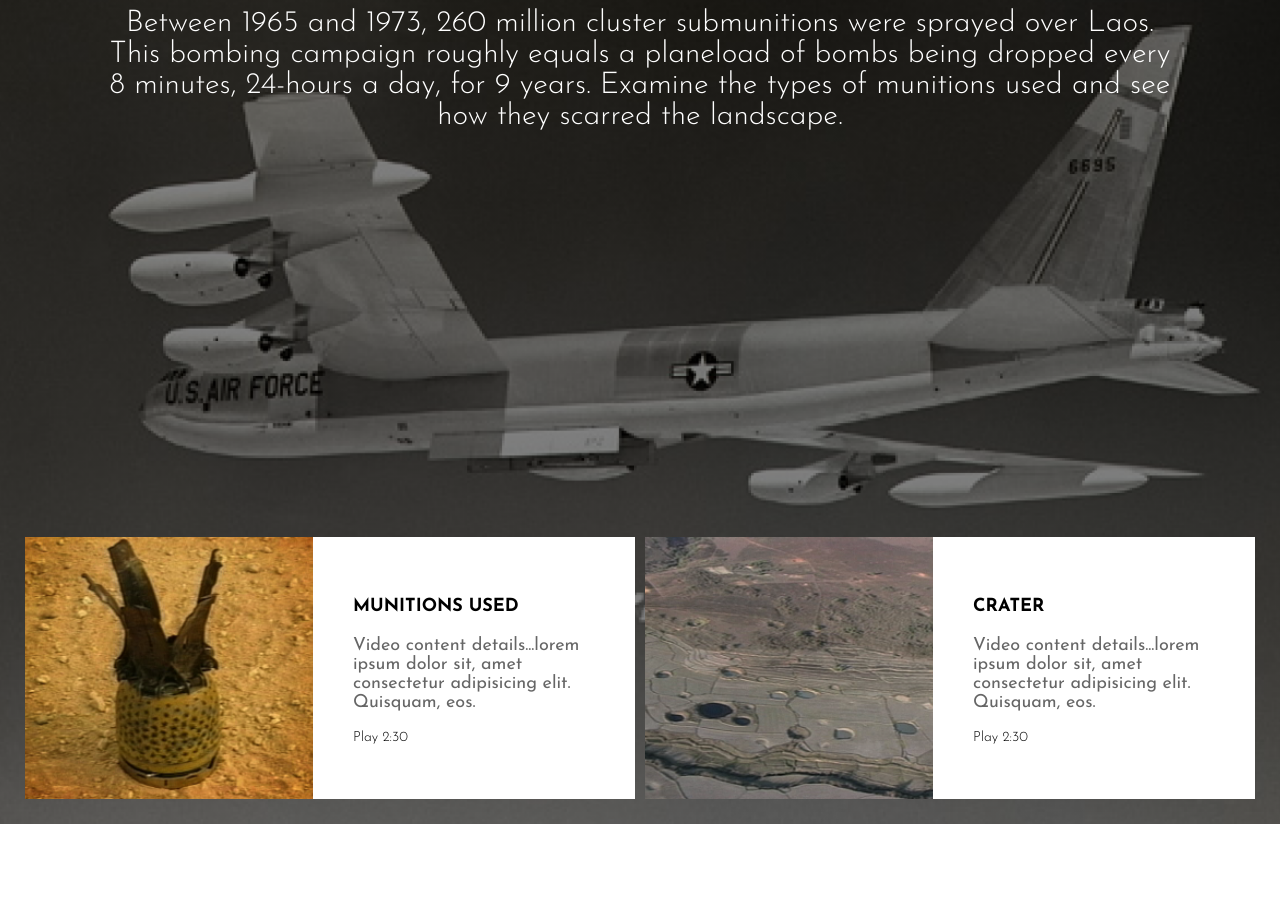
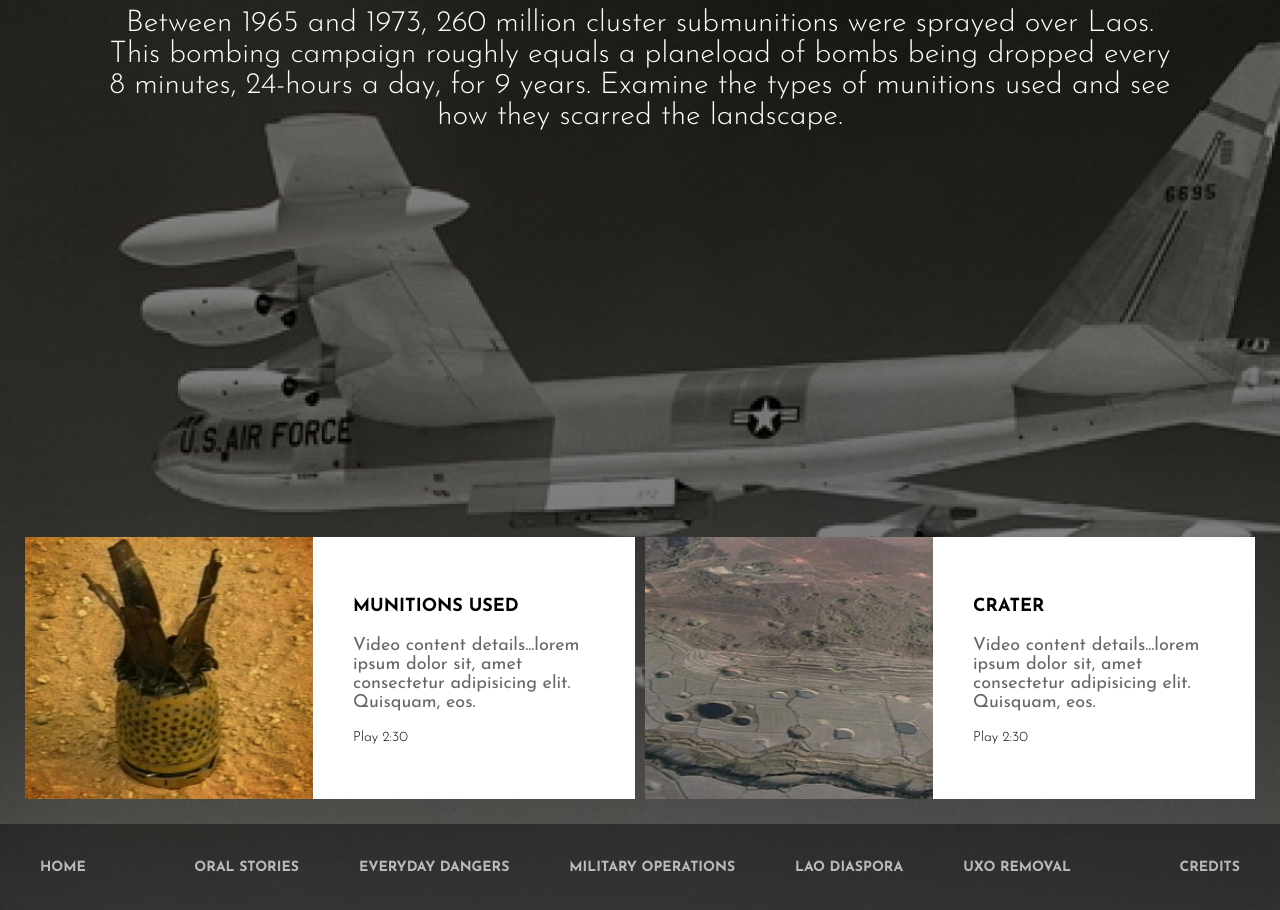
Before and after one commit to aeimskei/legacies_mic, a plain HTML site: page military-operations.html in a window 1280 px wide. Shown: the part 142-1052 px from the top of the page. Before the commit the page ends 966 px from the top, so only its background shows below. Drawn offline with Linux system fonts and the light colour scheme.

Commit message:
Fix sticky footer issue

```diff
--- a/military-operations.html
+++ b/military-operations.html
@@ -45,5 +45,35 @@
     </div><!--/.crater -->
   </div><!--/.main-content -->
 
+  <div class="menu">
+    <div class="menu_items" href="index.html">
+      <a href="index.html" class="menu_item_left">
+        Home
+      </a>
+    </div>
+    <nav class="menu_items_center">
+      <a href="oral-stories.html" class="menu_link">
+        Oral Stories
+      </a>
+      <a href="everyday-dangers.html" class="menu_link">
+        Everyday Dangers
+      </a>
+      <a href="military-operations.html" class="menu_link">
+        Military Operations
+      </a>
+      <a href="lao-diaspora.html" class="menu_link">
+        Lao Diaspora
+      </a>
+      <a href="uxo-removal.html" class="menu_link">
+        UXO Removal
+      </a>
+    </nav>
+    <nav class="menu_items">
+      <a href="credits.html" class="menu_item_right">
+        Credits
+      </a>
+    </nav>
+  </div><!--/.menu -->
+
 </body>
 </html>
--- a/styles/credits.css
+++ b/styles/credits.css
@@ -15,6 +15,9 @@ body {
     ),
     url('../images/candle.png');
   background-size: cover;
+}
+.main-header {
+  flex: 1;
 }
 
 /* =================================
--- a/styles/dangers.css
+++ b/styles/dangers.css
@@ -15,6 +15,9 @@ body {
     ),
     url('../images/bombs.png');
   background-size: cover;
+}
+.main-content {
+  flex: 1;
 }
 
 
--- a/styles/diaspora.css
+++ b/styles/diaspora.css
@@ -15,6 +15,9 @@ body {
     ),
     url('../images/girlonbike.png');
   background-size: cover;
+}
+.map-container {
+  flex: 1;
 }
 
 /* =================================
--- a/styles/military.css
+++ b/styles/military.css
@@ -18,6 +18,9 @@ body {
 }
 p.subtitle-padding {
   padding-bottom: 350px;
+}
+.main-content {
+  flex: 1;
 }
 
 /* =================================
--- a/styles/removal.css
+++ b/styles/removal.css
@@ -24,6 +24,9 @@ p.subtitle-padding {
   margin: 5px;
   background: transparent;
 }
+.main-content {
+  flex: 1;
+}
 
 /* =================================
   Media Queries
--- a/styles/stories.css
+++ b/styles/stories.css
@@ -15,6 +15,9 @@ body {
     ),
     url('../images/firepit.png');
   background-size: cover;
+}
+.main-content {
+  flex: 1;
 }
 
 /* =================================
```
Also changed, not shown: credits.html (+30 -0 lines), everyday-dangers.html (+30 -0 lines), lao-diaspora.html (+30 -0 lines), oral-stories.html (+1 -1 lines), uxo-removal.html (+30 -0 lines).
